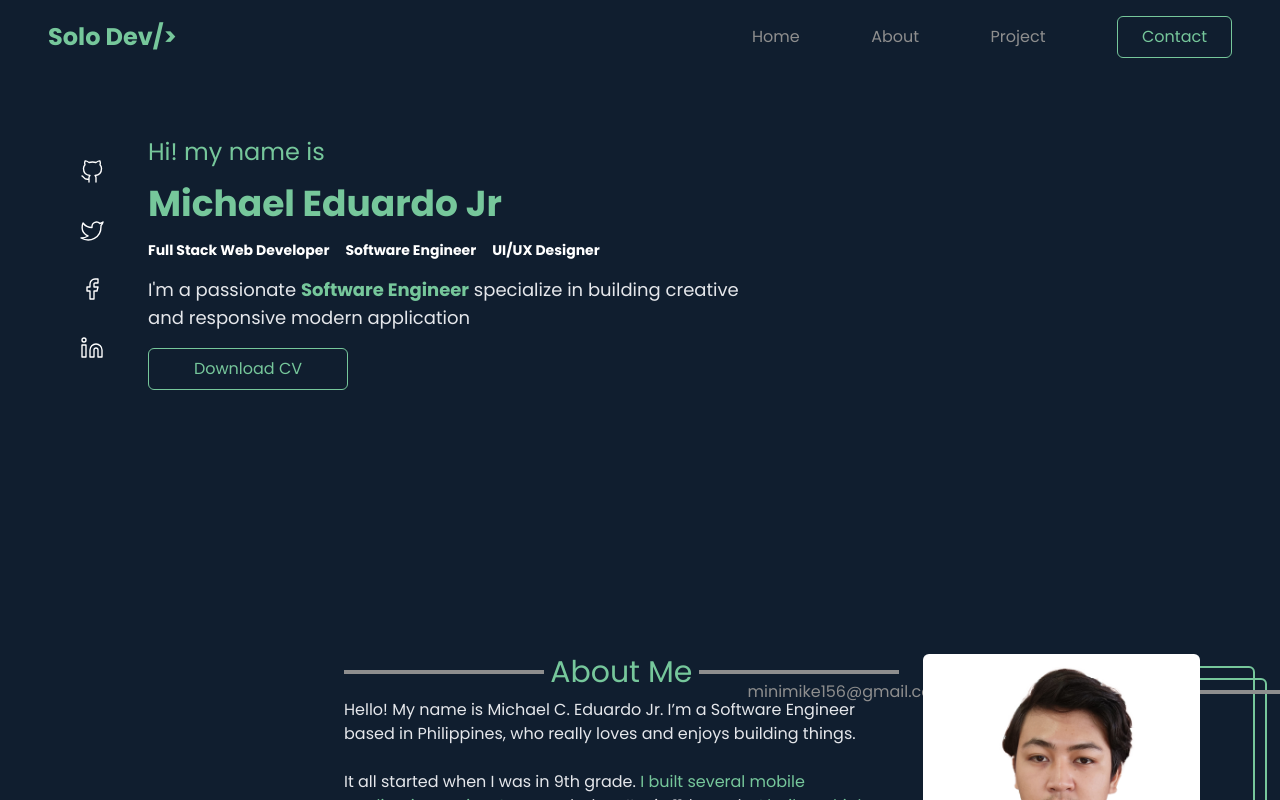
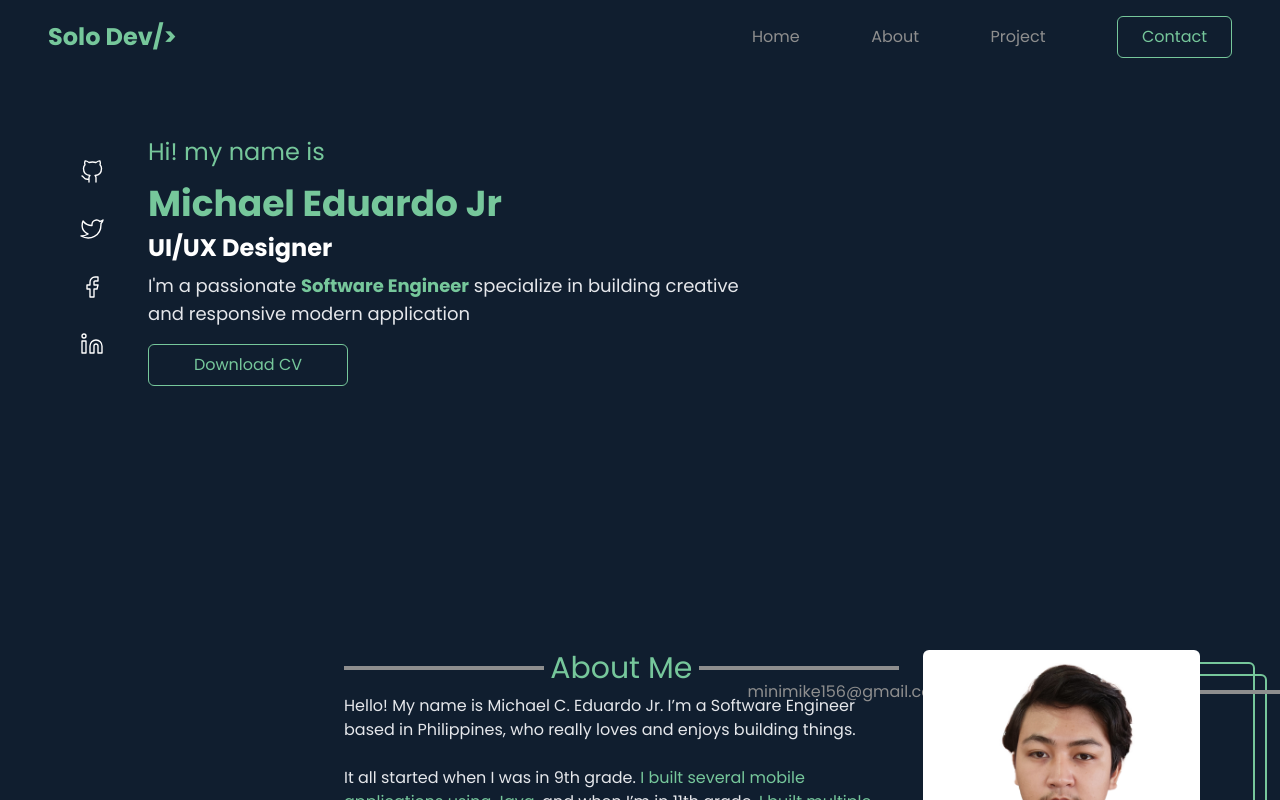
Before and after one commit to minimike022/portfolio-fe, a Vue app: page /Home in a window 1280 px wide. Shown: the top 800 px of the page. Built offline with nearby package versions, Linux system fonts and the light colour scheme.

Commit message:
Adding textwriter

```diff
--- /dev/null
+++ b/src/components/TypeWritter.vue
@@ -0,0 +1,36 @@
+<script setup>
+import { ref, onMounted } from 'vue'
+const props = defineProps(["texts"])
+const currentIndex = ref(0)
+const typedText = ref('')
+const index = ref(0)
+const typingSpeed = ref(70)
+
+const type = async () => {
+    if (index.value < props.texts[currentIndex.value].length) {
+        typedText.value += props.texts[currentIndex.value].charAt(index.value);
+        console.log(typedText.value)
+        index.value++;
+        setTimeout(type, typingSpeed.value);
+    } else {
+        // Move to the next text after completion
+        setTimeout(() => {
+            index.value = 0;
+            typedText.value = "";
+            currentIndex.value = (currentIndex.value + 1) % props.texts.length;
+            type();
+        }, 1000); // Pause before starting the next text
+    }
+}
+
+onMounted(() => {
+    type()
+})
+
+</script>
+
+<template>
+    <div>
+        <span class="text-2xl font-bold my-2">{{ typedText }}</span>
+    </div>
+</template>
--- a/src/layouts/home/Home.vue
+++ b/src/layouts/home/Home.vue
@@ -1,7 +1,16 @@
 <script setup>
+import {ref} from 'vue'
 import Download from '../../components/buttons/Download.vue';
+import TypeWritter from '../../components/TypeWritter.vue';
+
+const texts = ref(
+    ["Full Stack Web Developer" , "Software Engineer", "UI/UX Designer"]
+)
+
+
 </script>
 <template>
+
     <div class="flex my-32">
         <div class="flex flex-col justify-between py-8 px-12dvh w-[28px]">
             <a href="https://github.com/minimike022" class="w-[30px] h-[30px]"><img src="/src/assets/socialLogo/githubLogo.svg" alt="" class="w-[24px] hover:scale-125"></a>
@@ -12,11 +21,7 @@ import Download from '../../components/buttons/Download.vue';
         <div class="flex flex-col ml-10 text-white">
             <h1 class="text-primary text-2xl my-2">Hi! my name is</h1>
             <h1 class="text-primary font-bold text-4xl my-2">Michael Eduardo Jr</h1>
-            <div class="flex my-2">
-                <h1 class="text-sm font-bold mr-4">Full Stack Web Developer</h1>
-                <h1 class="text-sm font-bold mr-4">Software Engineer</h1>
-                <h1 class="text-sm font-bold mr-4">UI/UX Designer</h1>
-            </div>
+            <TypeWritter :texts="texts" />
             <h1 class="text-lg my-2 text-gray-200">
                 I'm a passionate <span class="text-primary font-bold">Software Engineer</span> specialize in building
                 creative
```
